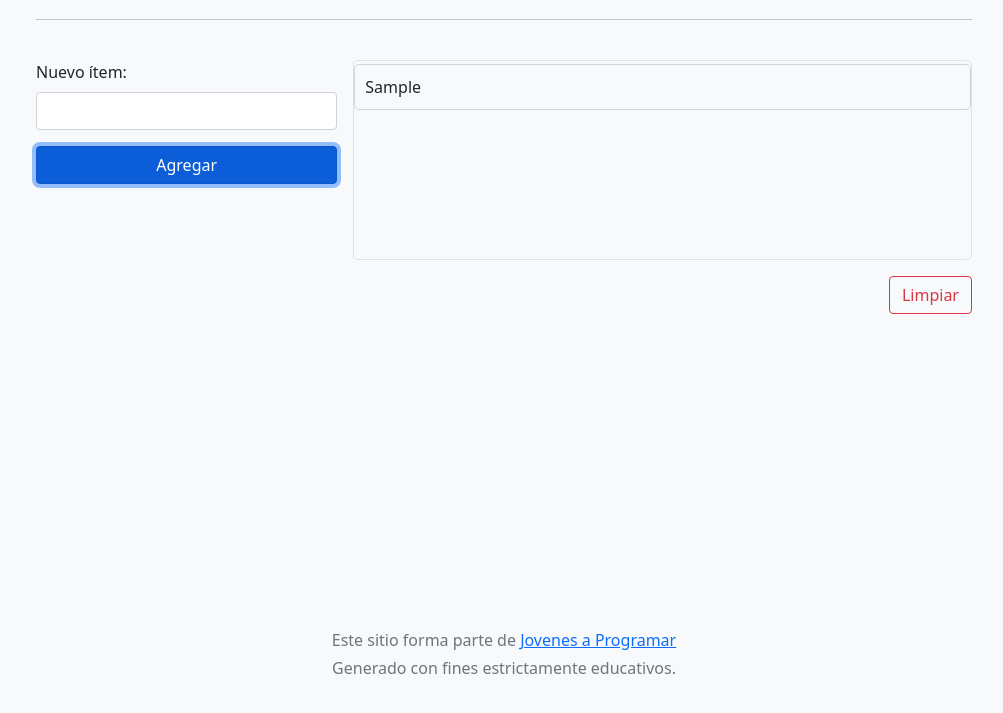
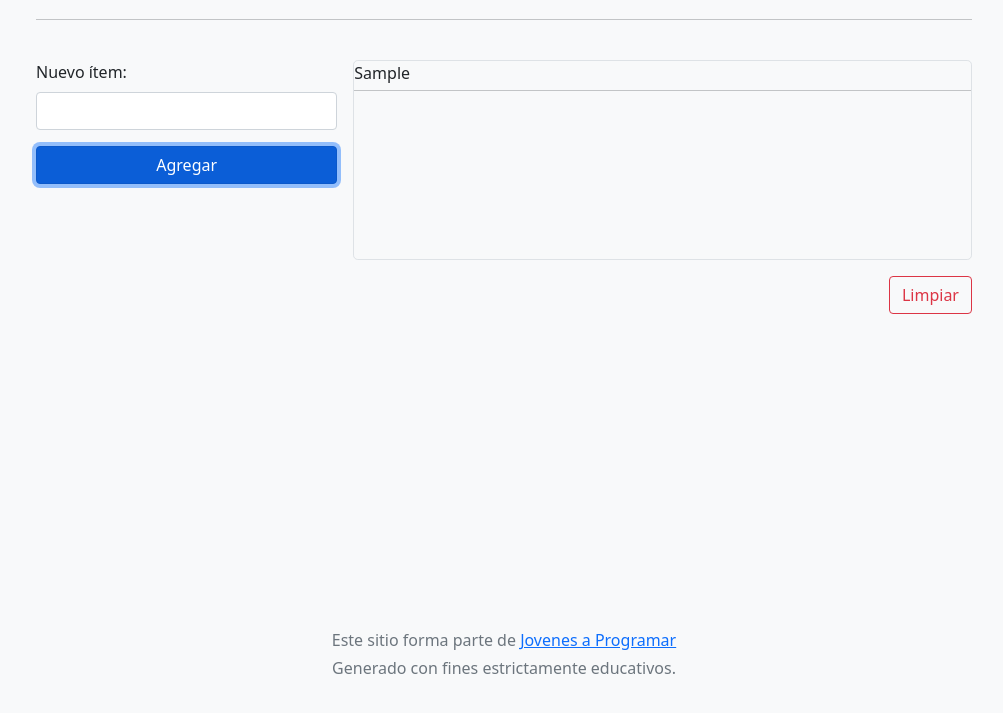
Before and after one commit to pabloribeiro23/Taller-grupal, a plain HTML site: page 9.3.1 Listado de items/index.html in a window 1280 px wide. Both pictures are taken after typing "Sample" into the empty fields and a click on the button "Agregar". Shown: the part 69-782 px from the top of the page, without its empty margins (136-1139 px from the left). Drawn offline with Linux system fonts and the light colour scheme.

Commit message:
arreglo hr

```diff
--- a/9.3.1 Listado de items/css/style.css
+++ b/9.3.1 Listado de items/css/style.css
@@ -10,10 +10,7 @@
     height: 200px;
   }
 
-  li {
-    border: 1px solid #ced4da;
-    padding: 10px;
-    margin: 3px 0;
-    border-radius: 5px;
-    position: relative;
-  }
+  hr {
+      margin-top: 5px;
+      margin-bottom: 5px
+    }
--- a/9.3.1 Listado de items/js/almacenar.js
+++ b/9.3.1 Listado de items/js/almacenar.js
@@ -34,7 +34,7 @@ botonAgregar.addEventListener("click", ()=> {
 function actualizarContenedor(array) {
     contenedor.innerHTML = "";
  array.forEach(element => {
-    contenedor.innerHTML += `<li>${element} </li>`
+    contenedor.innerHTML += `<li>${element} </li><hr>`
 
  });
 }
```
